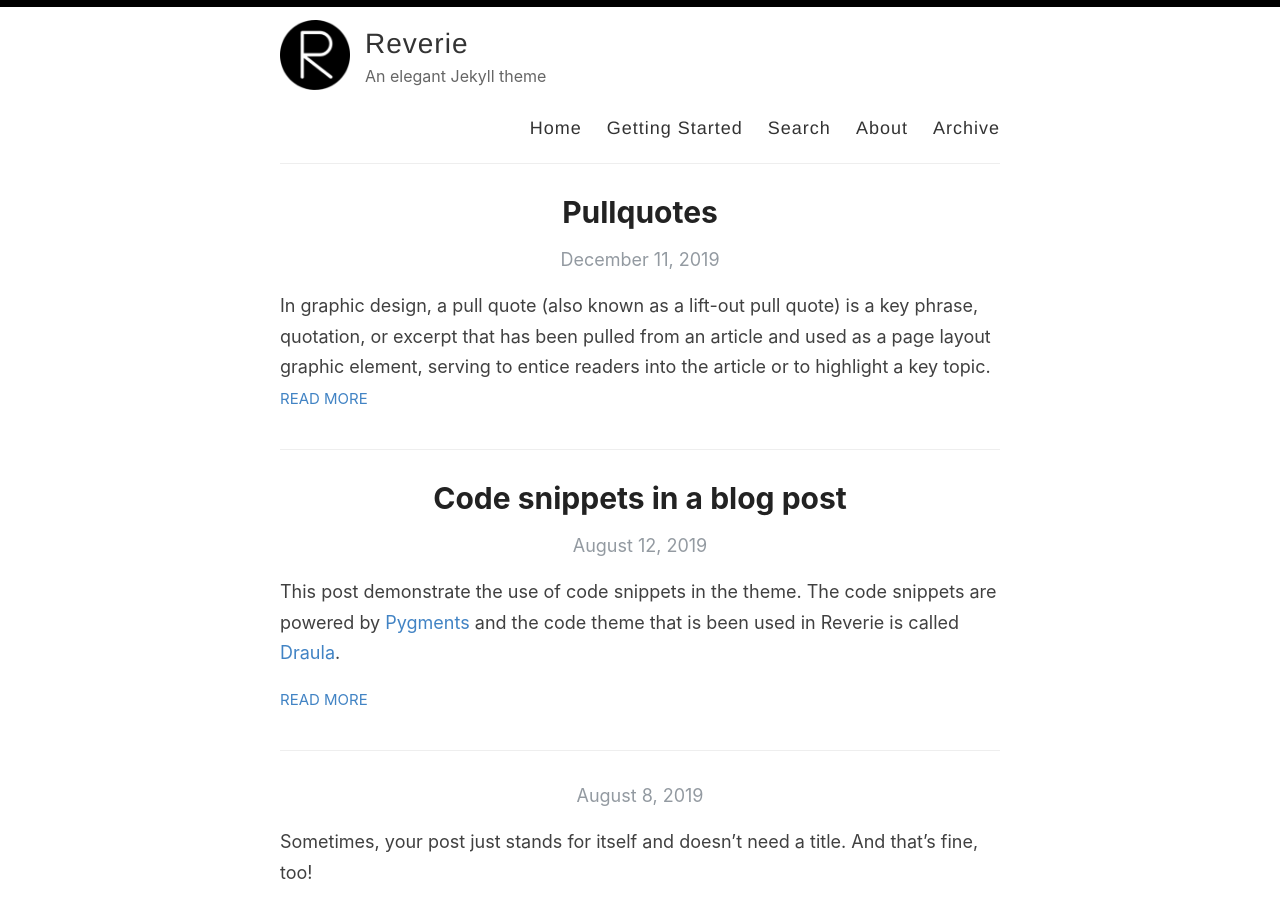
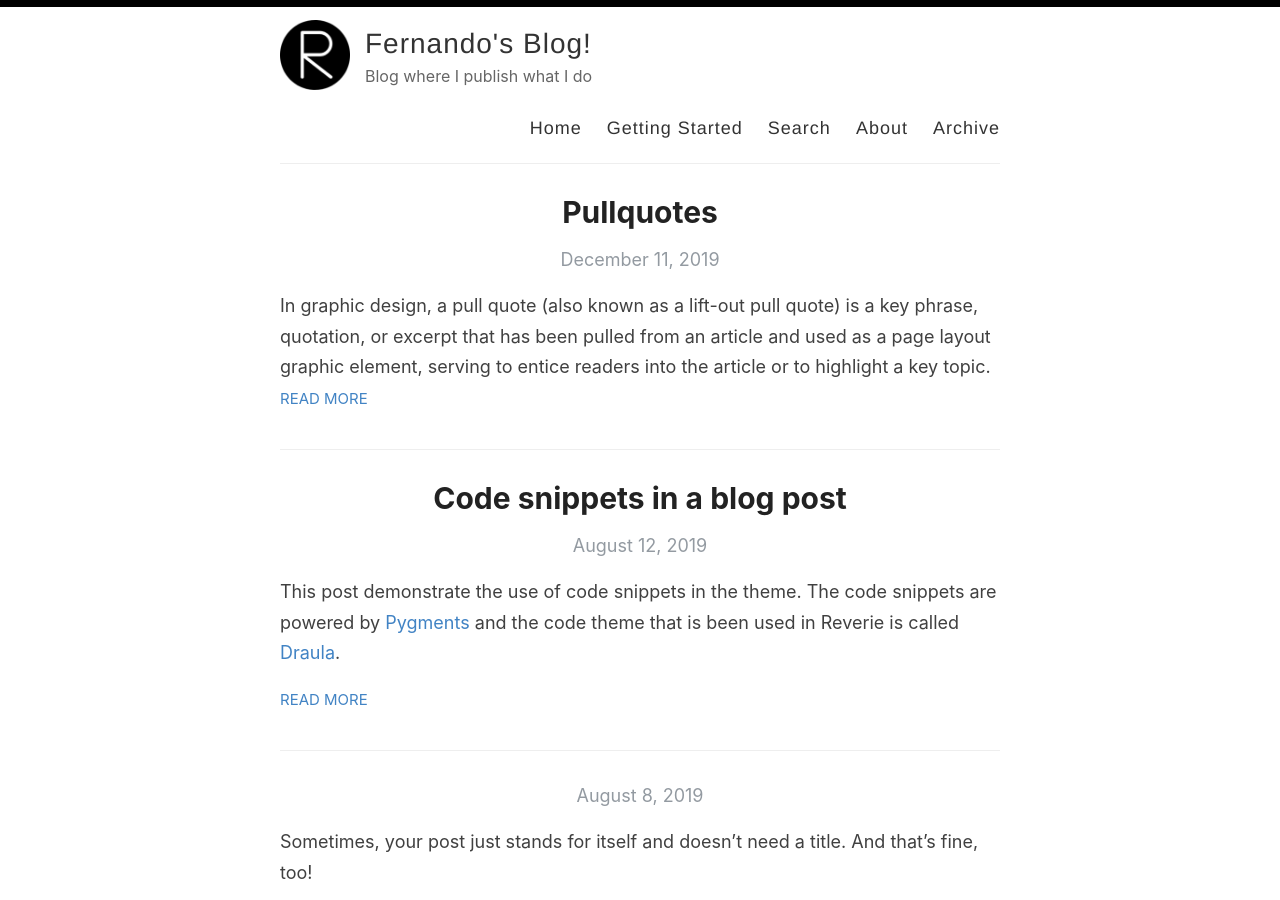
Before and after one commit to l1g4v/l1g4v.github.io, a Jekyll site: the page built from index.html, in a window 1280 px wide and 900 px high. Built offline with Jekyll 4.4.1, drawn with Linux system fonts in a browser that asks for light colours; the list of posts is cut into pages by our own code.

Commit message:
Update _config.yml

```diff
--- a/_config.yml
+++ b/_config.yml
@@ -3,13 +3,13 @@
 #
 
 # Name of your site (displayed in the header)
-name: Reverie
+name: Fernando's Blog!
 
 # Name of the author
-author: Amit Merchant
+author: Fernando Leon
 
 # Short bio or description (displayed in the header)
-description: An elegant Jekyll theme
+description: Blog where I publish what I do
 
 # URL of your avatar or profile pic (you could use your GitHub profile pic)
 avatar: /images/reverie.png
```
